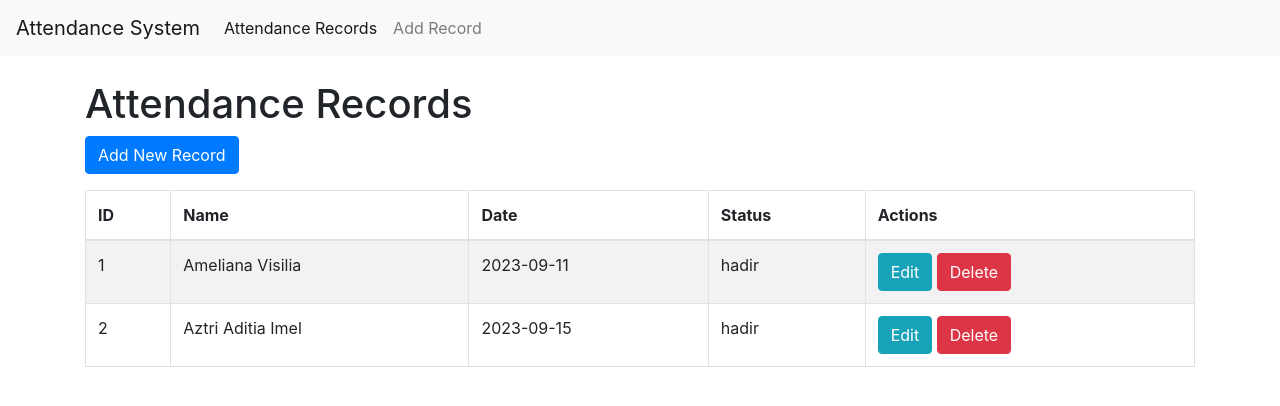
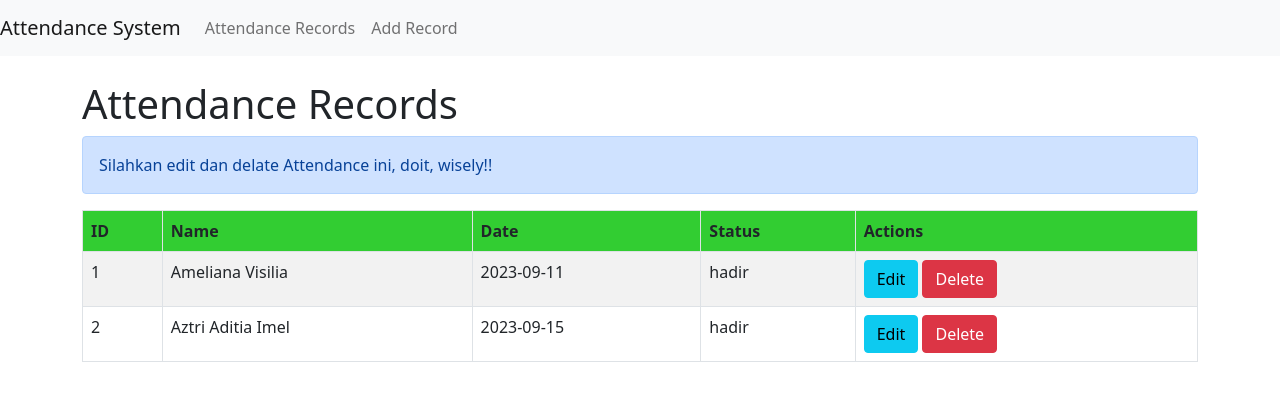
Before and after one commit to XIRPLkaryabangsa/simple-flask-attendance-lusia, a Flask app: page /absensi in a window 1280 px wide. Shown: the top 406 px of the page. Run offline with Flask 3, Linux system fonts and the light colour scheme; some libraries are stand-ins or nearby versions.

Commit message:
done all

```diff
--- a/templates/base.html
+++ b/templates/base.html
@@ -4,7 +4,7 @@
     <meta charset="UTF-8">
     <title>{% block title %}Attendance System{% endblock %}</title>
     <!-- Bootstrap CSS -->
-    <link rel="stylesheet" href="https://maxcdn.bootstrapcdn.com/bootstrap/4.5.2/css/bootstrap.min.css">
+    <link href="https://cdn.jsdelivr.net/npm/bootstrap@5.0.2/dist/css/bootstrap.min.css" rel="stylesheet" integrity="sha384-EVSTQN3/azprG1Anm3QDgpJLIm9Nao0Yz1ztcQTwFspd3yD65VohhpuuCOmLASjC" crossorigin="anonymous">
 </head>
 <body>
 
@@ -34,5 +34,6 @@
 <script src="https://cdnjs.cloudflare.com/ajax/libs/popper.js/1.16.0/umd/popper.min.js"></script>
 <script src="https://maxcdn.bootstrapcdn.com/bootstrap/4.5.2/js/bootstrap.min.js"></script>
 
+
 </body>
 </html>
--- a/templates/index.html
+++ b/templates/index.html
@@ -1,7 +1,8 @@
 {% extends "base.html" %}
 {% block title %}Home{% endblock %}
 {% block content %}
-    <h1>Welcome to the Attendance System</h1>
+    <h1>Welcome to website kelompok 4 </h1>
+
     <p>
         <a href="/absensi">View Attendance Records</a>
     </p>
--- a/templates/list_absensi.html
+++ b/templates/list_absensi.html
@@ -2,10 +2,12 @@
 {% block title %}Attendance Records{% endblock %}
 {% block content %}
     <h1>Attendance Records</h1>
-    <a href="/absensi/add" class="btn btn-primary mb-3">Add New Record</a>
+    <div class="alert alert-primary" role="alert">
+        Silahkan edit dan delate Attendance ini, doit, wisely!!
+    </div>
     <table class="table table-striped table-bordered">
         <thead>
-            <tr>
+            <tr style="background-color:limegreen;">
                 <th>ID</th>
                 <th>Name</th>
                 <th>Date</th>
--- a/templates/list_absensi_copy.html
+++ b/templates/list_absensi_copy.html
@@ -2,7 +2,9 @@
 {% block title %}Attendance Records{% endblock %}
 {% block content %}
     <h1>Attendance Records</h1>
-    <a href="/absensi/add" class="btn btn-primary mb-3">Add New Record</a>
+    <div class="alert alert-primary" role="alert">
+        Selamat Datang Di Attendance Online Kami!
+    </div>
     <table class="table table-striped table-bordered">
         <thead>
             <tr style="background-color:limegreen;" >
@@ -15,7 +17,7 @@
         </thead>
         <tbody>
             {% for record in records %}
-            <tr style="background-color:silver;">
+            <tr>
                 <td>{{ record.id }}</td>
                 <td>{{ record.nama }}</td>
                 <td>{{ record.tanggal }}</td>
--- a/templates/update_absensi.html
+++ b/templates/update_absensi.html
@@ -2,6 +2,9 @@
 {% block title %}Edit Record{% endblock %}
 {% block content %}
     <h1>Edit Attendance Record</h1>
+    <div class="alert alert-primary" role="alert">
+        Succesfully! update!
+    </div>
     <form action="/absensi/update/{{ record.id }}" method="post" class="form-group">
         <label for="nama">Name:</label>
         <input type="text" name="nama" value="{{ record.nama }}" class="form-control"><br>
```
Also changed, not shown: instance/soal.db.
